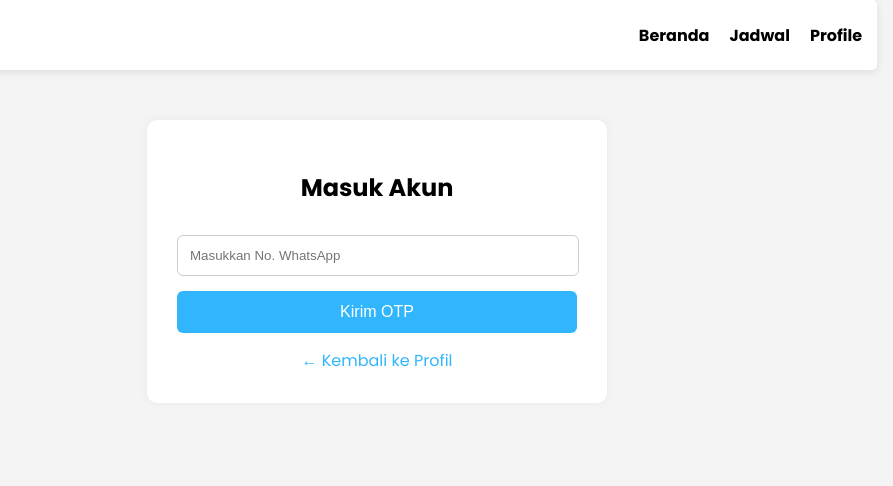
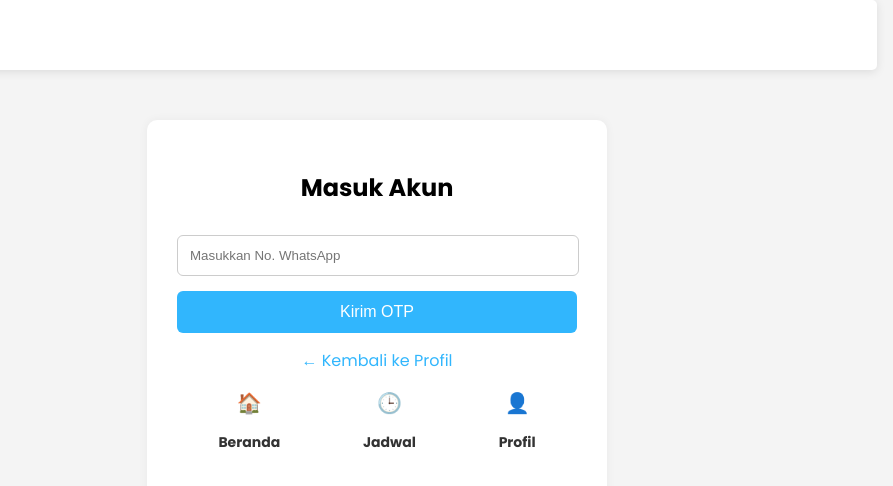
Before and after one commit to HilmanSyahid007/RajendraTours, a plain HTML site: page login.html in a window 1280 px wide. Shown: the full height of the page, 263-1156 px from the left. Drawn offline with Linux system fonts and the light colour scheme.

Commit message:
update ui pada halaman login

```diff
--- a/assets/css/login.css
+++ b/assets/css/login.css
@@ -108,3 +108,37 @@ body {
     text-decoration: none;
     color: #31b6fd;
   }
+
+  /* === Tambahan untuk Bottom Navbar === */
+.bottom-navbar {
+  height: 110px;
+  background-color: white;
+  display: flex;
+  justify-content: space-around;
+  align-items: center;
+  z-index: 1000;
+}
+
+.bottom-navbar a {
+  text-decoration: none;
+  color: #333;
+  font-size: 14px;
+  font-weight: bold;
+  display: flex;
+  flex-direction: column;
+  align-items: center;
+}
+
+.bottom-navbar a span {
+  font-size: 20px;
+}
+
+.bottom-navbar a:hover {
+  color: #007bff;
+}
+
+/* Active Link (opsional) */
+.bottom-navbar a.active {
+  color: #007bff;
+  font-weight: bold;
+}
--- a/login.html
+++ b/login.html
@@ -12,12 +12,6 @@
   <div class="container">
     <div class="navbar">
         <img src="assets/img/Desain tanpa judul (1).png" alt="Logo">
-        <button class="menu-toggle" onclick="toggleMenu()">☰</button>
-        <div class="menu">
-            <a href="index.html">Beranda</a>
-            <a href="jadwal.html">Jadwal</a>
-            <a href="profile.html">Profile</a>
-        </div>
     </div>
 </div>
 
@@ -38,6 +32,21 @@
     <div class="back-link">
       <a href="profile.html">← Kembali ke Profil</a>
     </div>
+
+    <div class="bottom-navbar">
+      <a href="index.html">
+        <span>🏠</span>
+        <p>Beranda</p>
+      </a>
+      <a href="jadwal.html">
+        <span>🕒</span>
+        <p>Jadwal</p>
+      </a>
+      <a href="profile.html">
+        <span>👤</span>
+        <p>Profil</p>
+      </a>
+  </div>
   </div>
 
   <script src="assets/js/script.js"></script>
```
Also changed, not shown: profile.html (+0 -5 lines).
